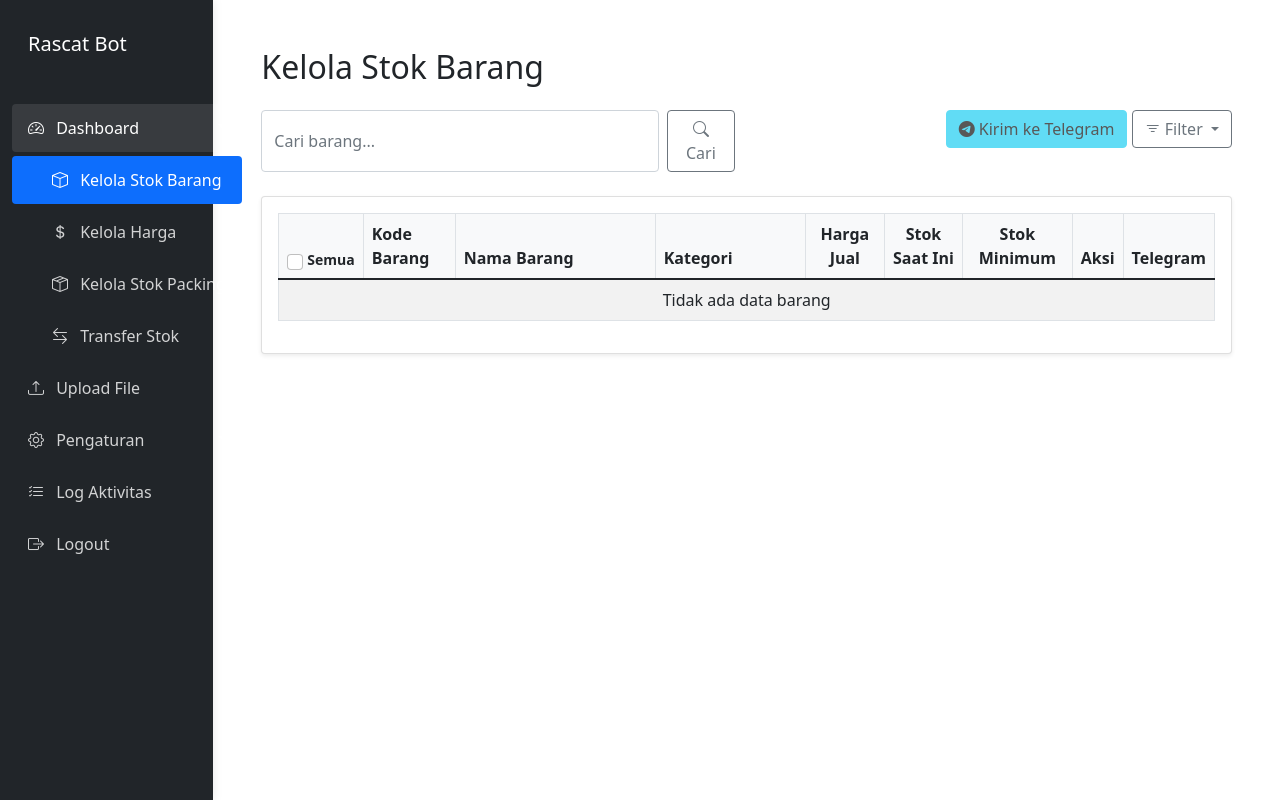
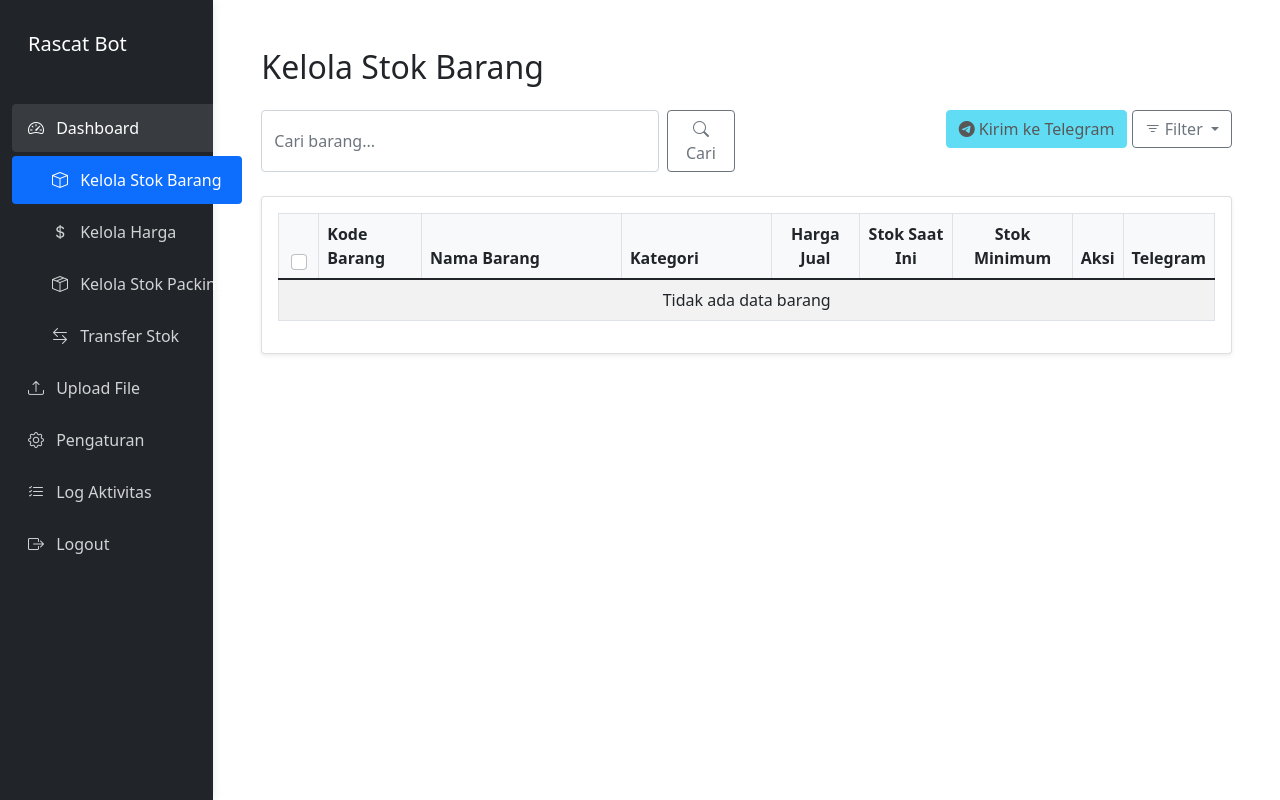
Before and after one commit to Revenage97/rascatv2, a Django app: page /kelola-stok-barang/ in a window 1280 px wide. Run offline with Django 5.2, Linux system fonts and the light colour scheme; the visitor is signed in with stand-in values (Sample User, id 1); data that the repository does not hold is empty; some libraries are stand-ins or nearby versions.

Commit message:
Remove 'Semua' and 'Pilih Semua' labels from Transfer Stok and Kelola Stok Barang pages

```diff
--- a/templates/inventory/kelola_stok_barang.html
+++ b/templates/inventory/kelola_stok_barang.html
@@ -56,8 +56,7 @@
                         <tr>
                             <th class="text-center" style="width: 40px;">
                                 <div class="d-flex align-items-center justify-content-center">
-                                    <input class="form-check-input me-1" type="checkbox" id="selectAll">
-                                    <label class="form-check-label small mb-0" for="selectAll">Semua</label>
+                                    <input class="form-check-input" type="checkbox" id="selectAll">
                                 </div>
                             </th>
                             <th>Kode Barang</th>
```
